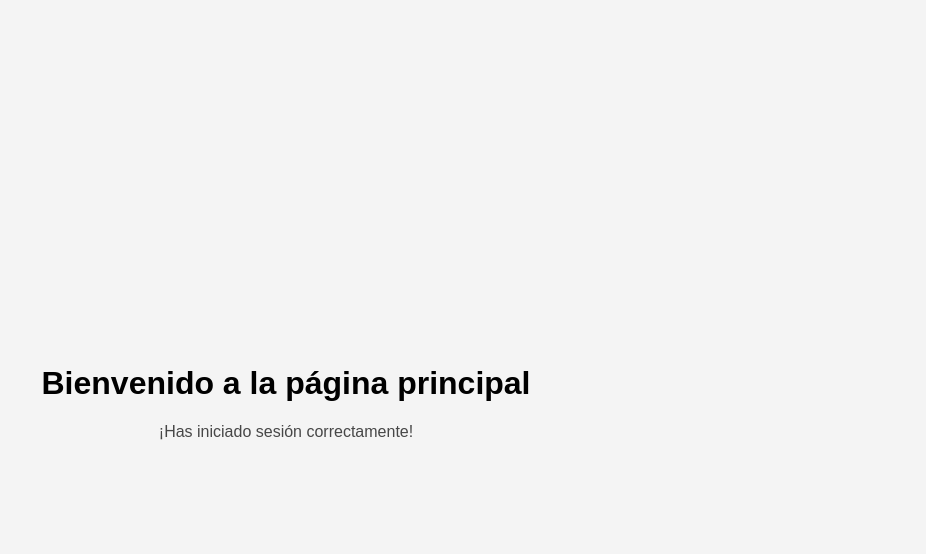
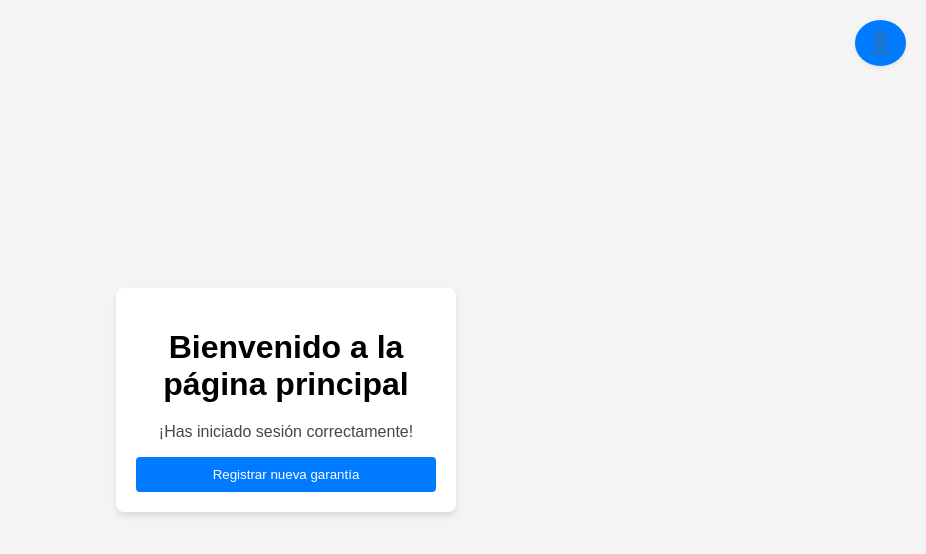
Before and after one commit to ProyGipsy/GipsyGuaranteesBackend, a React (Vite) app in the folder warranty_reg/: page /home in a window 1280 px wide. Shown: the top 554 px of the page, without its empty margins (354-1280 px from the left). Built offline with nearby package versions, Linux system fonts and the light colour scheme; sample sign-in values are in the browser's storage.

Commit message:
Added Home page Fixed routing for all components Modified styles file for consistency in all pages Added user menu for logout and profile editting

```diff
--- a/warranty_reg/src/components/ChangePassword.jsx
+++ b/warranty_reg/src/components/ChangePassword.jsx
@@ -1,5 +1,6 @@
 import React, { useState, useEffect } from 'react';
 import { useNavigate } from 'react-router-dom';
+import '../styles/styles.css';
 
 const ChangePassword = () => {
   const [username, setUsername] = useState('');
@@ -45,7 +46,7 @@ const ChangePassword = () => {
   };
 
   return (
-    <div className="change-password-container">
+    <div className="cardContainer">
       <h2>Change Password</h2>
       <form onSubmit={handleSubmit}>
         <div>
--- a/warranty_reg/src/components/ForgotPassword.jsx
+++ b/warranty_reg/src/components/ForgotPassword.jsx
@@ -1,5 +1,6 @@
 import React, { useState, useEffect } from 'react';
 import { useNavigate } from 'react-router-dom';
+import '../styles/styles.css';
 
 const ForgotPassword = () => {
   const [email, setEmail] = useState('');
@@ -34,7 +35,7 @@ const ForgotPassword = () => {
   };
 
   return (
-    <div className="forgot-password-container">
+    <div className="cardContainer">
       <h2>Recuperar Contraseña</h2>
       <form onSubmit={handleSubmit}>
         <div>
--- a/warranty_reg/src/components/Home.jsx
+++ b/warranty_reg/src/components/Home.jsx
@@ -1,8 +1,10 @@
-import React, { useEffect } from 'react';
+import React, { useEffect, useState } from 'react';
 import { useNavigate } from 'react-router-dom';
+import '../styles/styles.css';
 
 const Home = () => {
   const navigate = useNavigate();
+  const [menuOpen, setMenuOpen] = useState(false);
 
   useEffect(() => {
     const token = localStorage.getItem('session_token');
@@ -11,10 +13,31 @@ const Home = () => {
     }
   }, [navigate]);
 
+  const handleLogout = () => {
+    localStorage.removeItem('session_token');
+    navigate('/login');
+  };
+
   return (
-    <div className="home-container">
-      <h1>Bienvenido a la página principal</h1>
-      <p>¡Has iniciado sesión correctamente!</p>
+    <div className="menuContainer">
+      <div className="menuBar">
+        <button className="menuToggle" onClick={() => setMenuOpen(!menuOpen)}>
+          &#128100;
+        </button>
+        {menuOpen && (
+          <div className="menuDropdown">
+            <button onClick={() => { setMenuOpen(false); navigate('/edit-profile'); }}>Editar perfil</button>
+            <button onClick={handleLogout}>Cerrar sesión</button>
+          </div>
+        )}
+      </div>
+      <div className="cardContainer">
+        <h1>Bienvenido a la página principal</h1>
+        <p>¡Has iniciado sesión correctamente!</p>
+        <button className="appButton" onClick={() => navigate('/warranty')}>
+          Registrar nueva garantía
+        </button>
+      </div>
     </div>
   );
 };
--- a/warranty_reg/src/components/Login.jsx
+++ b/warranty_reg/src/components/Login.jsx
@@ -1,6 +1,6 @@
 import React, { useState, useEffect } from 'react';
 import { useNavigate } from 'react-router-dom';
-import '../styles/loginStyle.css';
+import '../styles/styles.css';
 
 function Login() {
   const [username, setUsername] = useState('');
@@ -37,7 +37,7 @@ function Login() {
   };
 
   return (
-    <div className="login-container">
+    <div className="cardContainer">
       <h2>Registro de Garantías</h2>
       <form onSubmit={handleSubmit}>
         <input
--- a/warranty_reg/src/components/Register.jsx
+++ b/warranty_reg/src/components/Register.jsx
@@ -1,6 +1,6 @@
 import React, { useState, useEffect } from 'react';
 import { useNavigate } from 'react-router-dom';
-import '../styles/loginStyle.css';
+import '../styles/styles.css';
 
 function Register() {
   const [form, setForm] = useState({
@@ -48,7 +48,7 @@ function Register() {
   };
 
   return (
-    <div className="login-container">
+    <div className="cardContainer">
       <h2>Registro de usuario</h2>
       <form onSubmit={handleSubmit}>
         <input
--- a/warranty_reg/src/components/Warranty.jsx
+++ b/warranty_reg/src/components/Warranty.jsx
@@ -1,6 +1,6 @@
 import React, { useState, useEffect } from 'react';
 import { useNavigate } from 'react-router-dom';
-import '../styles/loginStyle.css';
+import '../styles/styles.css';
 
 function Warranty() {
   const [form, setForm] = useState({
@@ -55,7 +55,7 @@ function Warranty() {
   };
 
   return (
-    <div className="login-container">
+    <div className="cardContainer">
       <h2>Registro de Garantía</h2>
       <form onSubmit={handleSubmit} encType="multipart/form-data">
         <label htmlFor="barCode">Código de Barras:</label>
--- a/warranty_reg/src/styles/loginStyle.css
+++ /dev/null
@@ -1,44 +0,0 @@
-body {
-    font-family: Arial, sans-serif;
-    background-color: #f4f4f4;
-    display: flex;
-    justify-content: center;
-    align-items: center;
-    height: 100vh;
-    margin: 0;
-}
-.login-container {
-    background: #fff;
-    padding: 20px;
-    border-radius: 8px;
-    box-shadow: 0 4px 6px rgba(0, 0, 0, 0.1);
-    width: 300px;
-}
-.login-container h2 {
-    margin-bottom: 20px;
-    text-align: center;
-}
-.login-container input {
-    width: 92%;
-    padding: 10px;
-    margin: 10px 0;
-    border: 1px solid #ccc;
-    border-radius: 4px;
-}
-.login-container button {
-    width: 100%;
-    padding: 10px;
-    background-color: #007BFF;
-    color: white;
-    border: none;
-    border-radius: 4px;
-    cursor: pointer;
-}
-.login-container button:hover {
-    background-color: #0056b3;
-}
-p {
-    color: #474747;
-    text-align: center;
-    margin-top: 10px;
-}
--- /dev/null
+++ b/warranty_reg/src/styles/styles.css
@@ -0,0 +1,106 @@
+body {
+    font-family: Arial, sans-serif;
+    background-color: #f4f4f4;
+    display: flex;
+    justify-content: center;
+    align-items: center;
+    height: 100vh;
+    margin: 0;
+}
+
+.cardContainer {
+    background: #fff;
+    padding: 20px;
+    border-radius: 8px;
+    box-shadow: 0 4px 6px rgba(0, 0, 0, 0.1);
+    width: 300px;
+}
+
+.cardContainer h1 {
+    margin-bottom: 20px;
+    text-align: center;
+}
+
+.cardContainer h2 {
+    margin-bottom: 20px;
+    text-align: center;
+}
+.cardContainer input {
+    width: 92%;
+    padding: 10px;
+    margin: 10px 0;
+    border: 1px solid #ccc;
+    border-radius: 4px;
+}
+.cardContainer button {
+    width: 100%;
+    padding: 10px;
+    background-color: #007BFF;
+    color: white;
+    border: none;
+    border-radius: 4px;
+    cursor: pointer;
+}
+.cardContainer button:hover {
+    background-color: #0056b3;
+}
+p {
+    color: #474747;
+    text-align: center;
+    margin-top: 10px;
+}
+
+/* Menu bar styles */
+.menuBar {
+    position: absolute;
+    top: 20px;
+    right: 20px;
+    left: auto;
+    z-index: 10;
+}
+.menuToggle {
+    background: #007BFF;
+    color: white;
+    border: none;
+    border-radius: 50%;
+    padding: 10px 12px;
+    font-size: 22px;
+    cursor: pointer;
+    box-shadow: 0 2px 4px rgba(0,0,0,0.08);
+    transition: background 0.2s;
+    display: flex;
+    align-items: center;
+    justify-content: center;
+}
+.menuToggle:hover {
+    background: #0056b3;
+}
+.menuDropdown {
+    display: flex;
+    flex-direction: column;
+    position: absolute;
+    top: 44px;
+    right: 0;
+    left: auto;
+    background: #fff;
+    border: 1px solid #ddd;
+    border-radius: 6px;
+    box-shadow: 0 4px 12px rgba(0,0,0,0.12);
+    min-width: 150px;
+    padding: 8px 0;
+    z-index: 20;
+}
+.menuDropdown button {
+    background: none;
+    border: none;
+    color: #333;
+    padding: 10px 20px;
+    text-align: left;
+    font-size: 16px;
+    cursor: pointer;
+    transition: background 0.2s;
+}
+.menuDropdown button:hover {
+    background: #f0f4fa;
+    color: #007BFF;
+}
```
Also changed, not shown: 1 other file (tests, documents, lock files or other folders).
